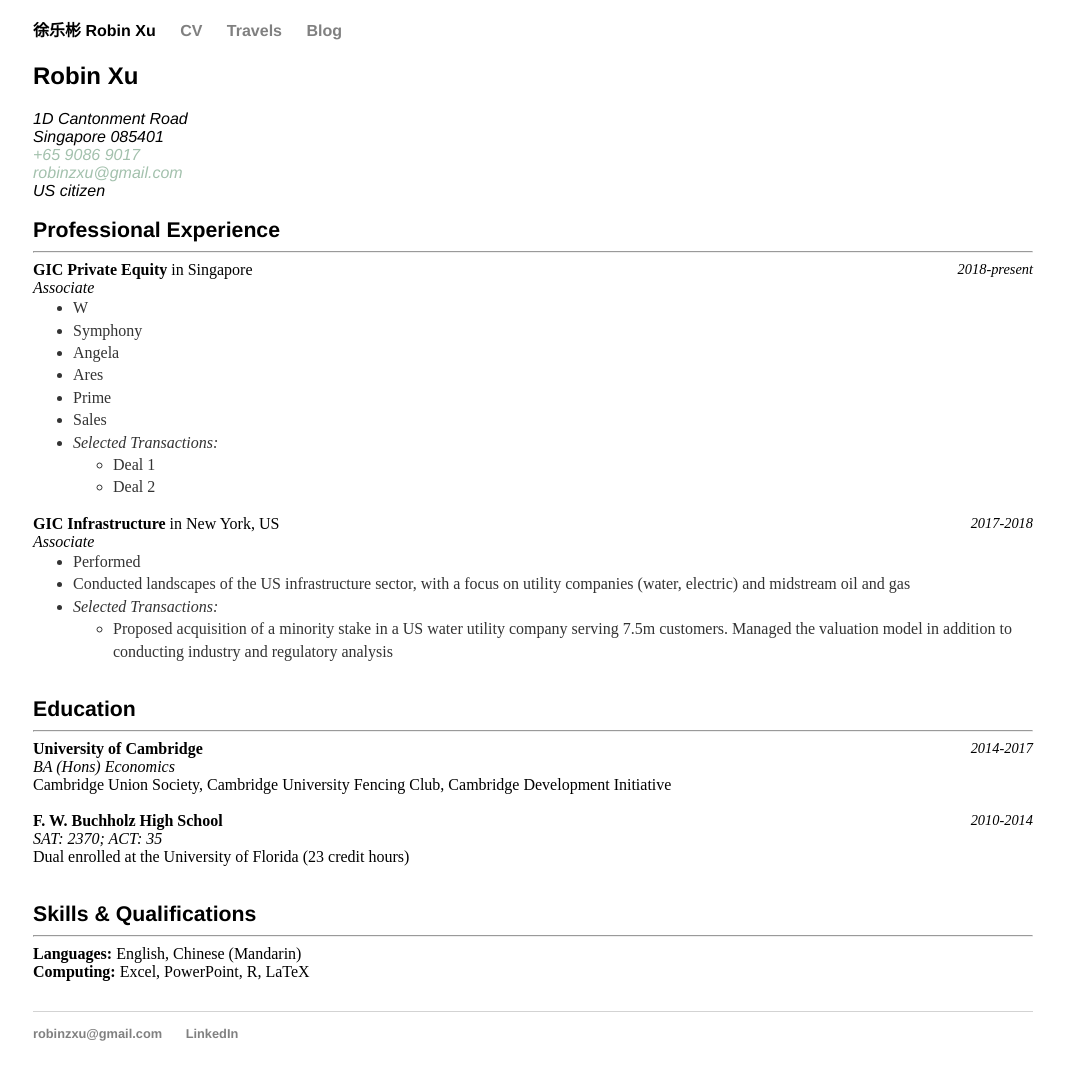
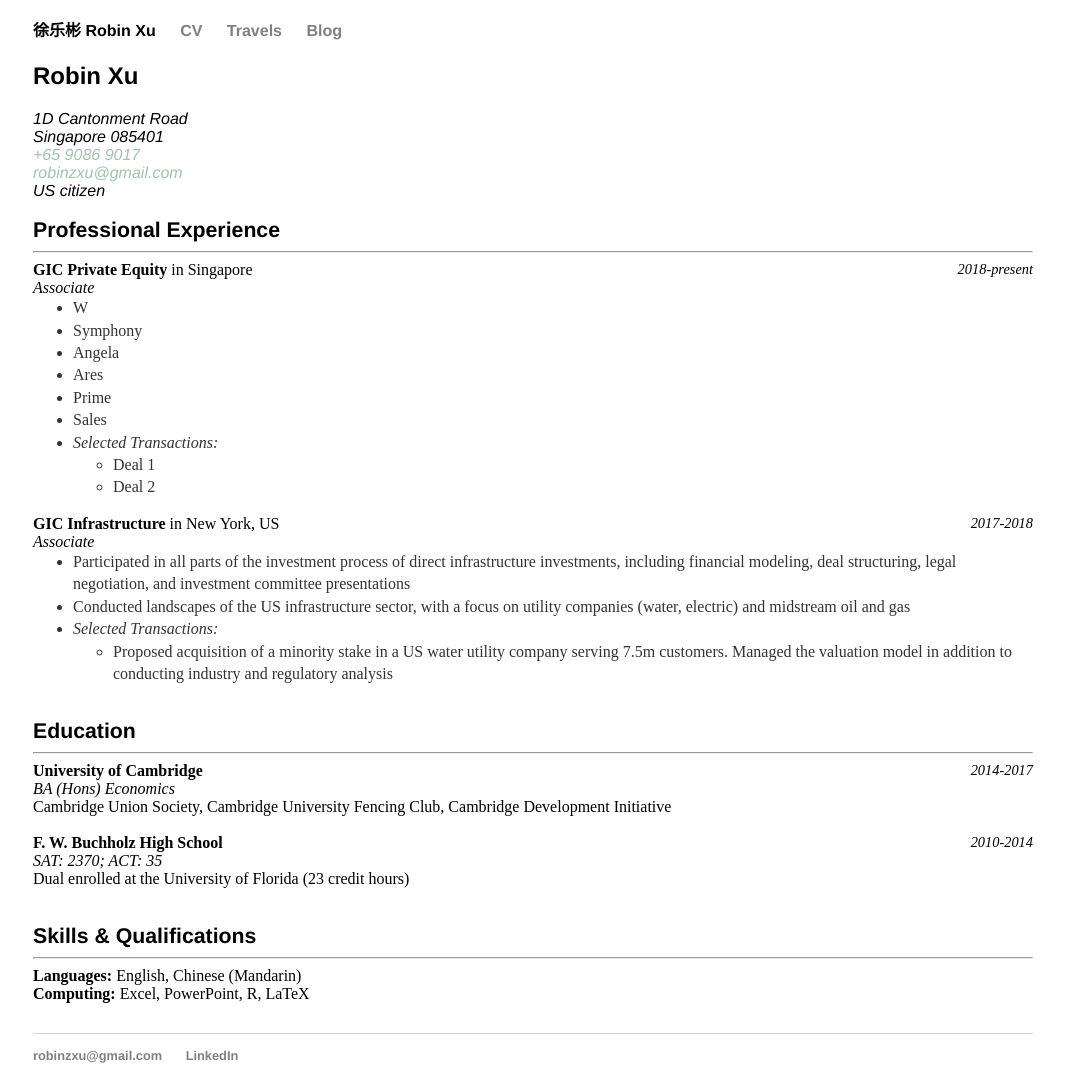
Before and after one commit to robinzxu/robinzxu.github.io, a Jekyll site: the page built from cv/index.html, in a window 1280 px wide. Shown: the whole page, without its empty margins (107-1172 px from the left). Built offline with Jekyll 4.4.1, drawn with Linux system fonts in a browser that asks for light colours; before the commit the page ends 1063 px from its top, so only the background shows below that.

Commit message:
Update index.html

```diff
--- a/cv/index.html
+++ b/cv/index.html
@@ -39,7 +39,7 @@
 	<b>GIC Infrastructure</b> in New York, US<br>
 	<i>Associate</i>
 	<ul style="margin-top:0">
-		<li>Performed
+		<li>Participated in all parts of the investment process of direct infrastructure investments, including financial modeling, deal structuring, legal negotiation, and investment committee presentations
 		<li>Conducted landscapes of the US infrastructure sector, with a focus on utility companies (water, electric) and midstream oil and gas
 		<li><i>Selected Transactions:</i>
 		<ul>
```
